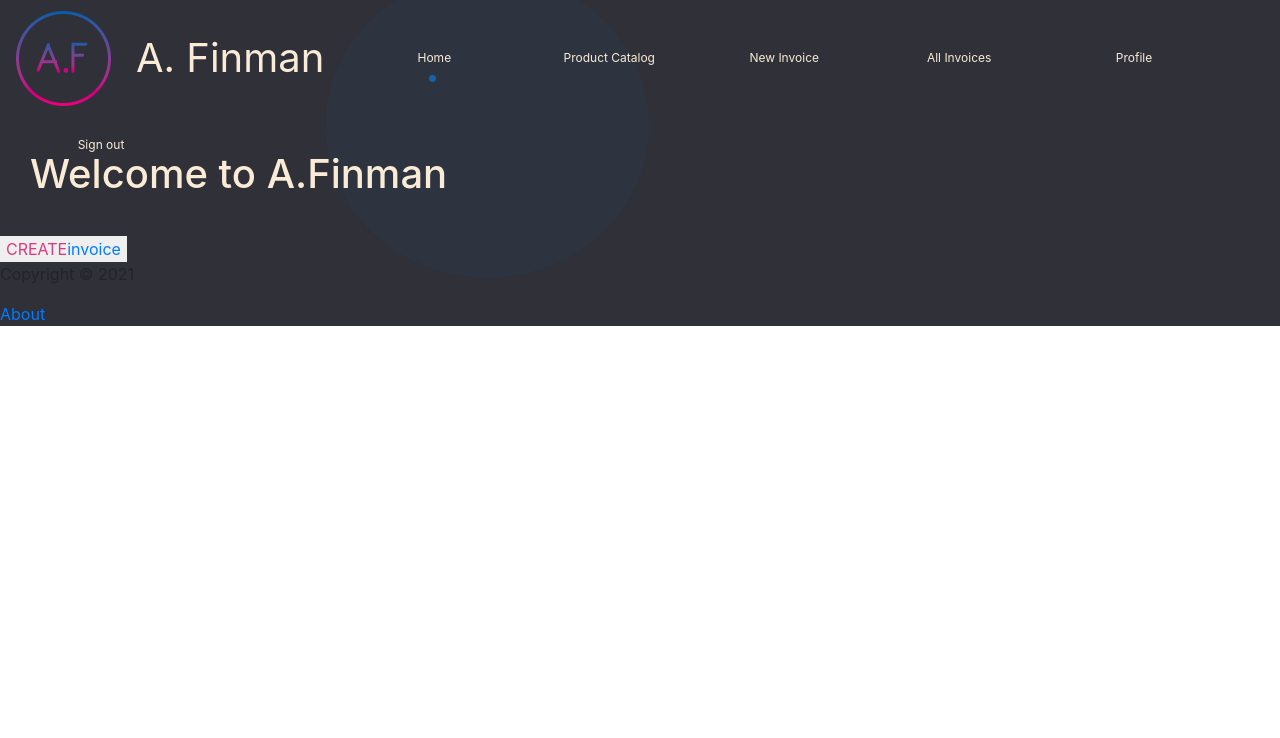
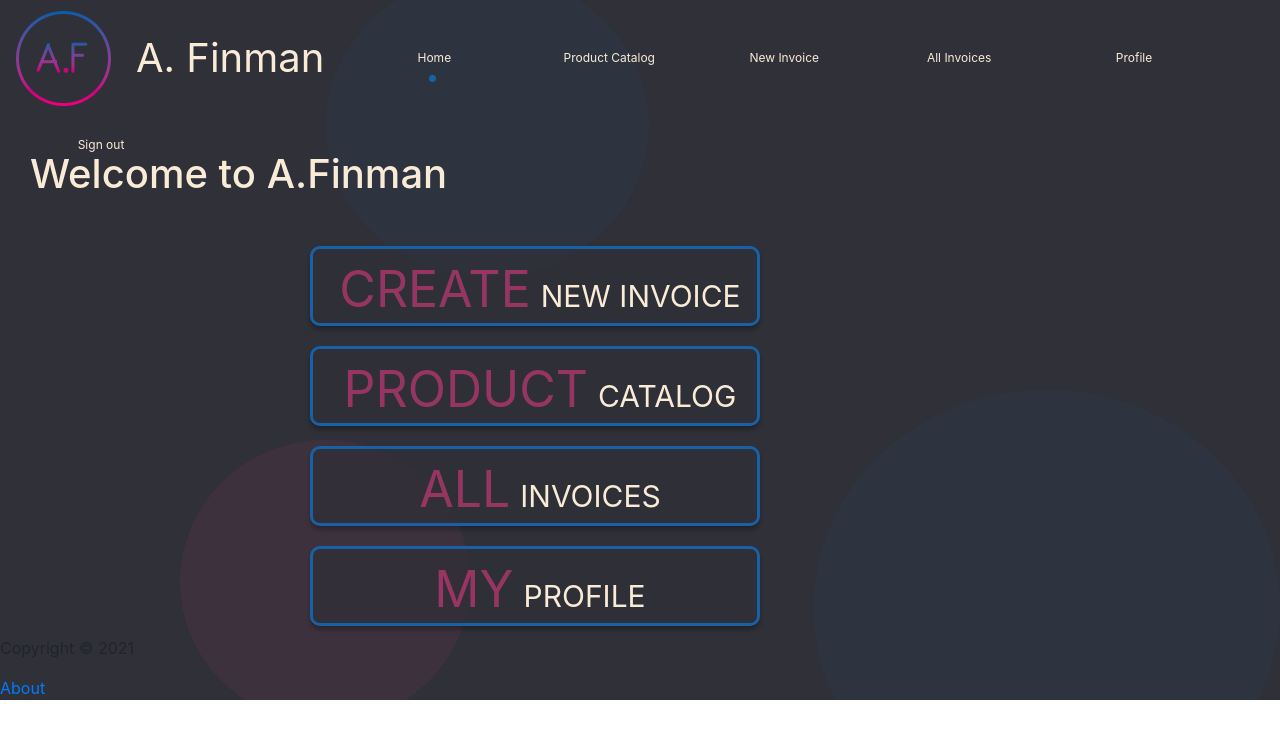
Before and after one commit to gabrieloldaccount/finman-frontend, a React (Create React App) app: page / in a window 1280 px wide. Shown: the top 738 px of the page. Built offline with nearby package versions, Linux system fonts and the light colour scheme; data requests are answered from the project's data file.

Commit message:
Created the styling for the buttons on homepage

```diff
--- a/src/App.js
+++ b/src/App.js
@@ -110,8 +110,13 @@ const App = () => {
                     path='/'
                     exact
                     render={(props) => (
-                        <HomePageButton text1={'CREATE'} text2={'invoice'} />
-
+                        // TODO create a component with this?
+                        <container className='homebuttons'>
+                            <HomePageButton text1={'create'} text2={'new invoice'}/>
+                            <HomePageButton text1={'product'} text2={'catalog'} />
+                            <HomePageButton text1={'all'} text2={'invoices'} />
+                            <HomePageButton text1={'my'} text2={'profile'} />
+                        </container>
                     )}
                 />
                 <Route path='/products'
@@ -129,6 +134,6 @@ const App = () => {
             </div>
         </Router>
     );
-}
+};
 
 export default App
--- a/src/components/HomePageButton.css
+++ b/src/components/HomePageButton.css
@@ -1,9 +1,53 @@
+.homebuttons {
+    display: inline-flex;
+    /* align-items items in column */
+    flex-direction: column;
+    /* center items horizontally */
+    align-items: center;
+    /* center items vertically */
+    justify-content: center;
+    place-content: space-between;
+}
 
 .homepagebutton {
     font-family: inherit;
-    border: 2px blue;
+    background-color: rgba(47, 48, 56, 0.7);
+    width: 450px;
+    margin: 10px;
+    overflow: auto;
+    max-height: 80px;
+    border: 3px solid #1762A7;
+    padding: 5px;
+    border-radius: 10px;
+    box-shadow: 0 4px 4px 0 rgba(0, 0, 0, 0.25);
+    position: relative;
+    left: 300px;
+    text-align: center;
 }
 
-.versal {
-    color: #DC3A80;
+.bigpart {
+    position: relative;
+    color: rgba(220, 58, 128, 0.6);
+    text-transform: uppercase;
+    font-size: 50px;
+    bottom: 2px;
 }
+
+.bigpart:hover {
+    color: rgba(220, 58, 128, 0.6);
+    text-decoration: none;
+}
+
+.smallpart {
+    position: relative;
+    color: antiquewhite;
+    text-transform: uppercase;
+    font-size: 30px;
+    left: 10px;
+    bottom: 2px;
+}
+
+.smallpart:hover {
+    color: antiquewhite;
+    text-decoration: none;
+}
--- a/src/components/HomePageButton.js
+++ b/src/components/HomePageButton.js
@@ -3,8 +3,8 @@ import './HomePageButton.css'
 const HomePageButton = ({ text1, text2, onClick }) => {
     return (
         <button onClick={onClick} className='homepagebutton'>
-            <a className='versal'>{text1}</a>
-            <a className='gemen'>{text2}</a>
+            <a className='bigpart'>{text1}</a>
+            <a className='smallpart'>{text2}</a>
         </button>
     )
 }
```
